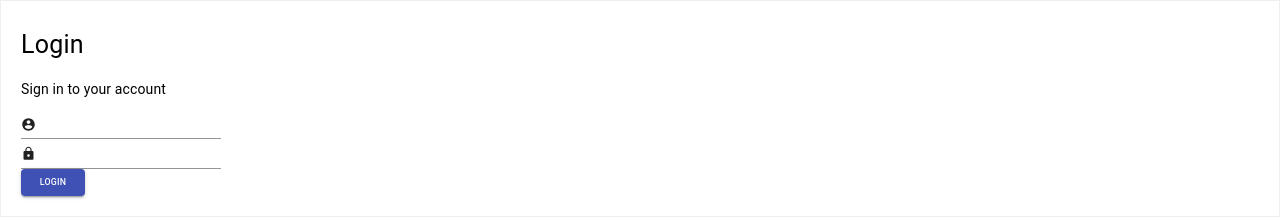
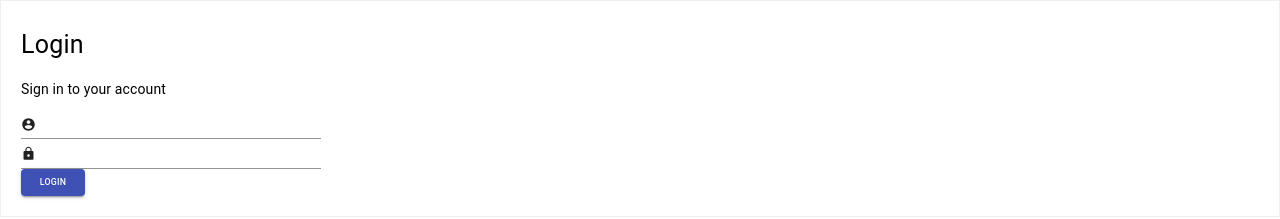
Before and after one commit to phucla/react-materialui-talwindcss, a React (Create React App) app: page /login in a window 1280 px wide. Shown: the top 219 px of the page. Built offline with nearby package versions, Linux system fonts and the light colour scheme; no server answers; what apisauce would draw is missing.

Commit message:
Update login form

```diff
--- a/src/screens/Login/index.tsx
+++ b/src/screens/Login/index.tsx
@@ -116,7 +116,7 @@ const useStyles = makeStyles((theme: Theme) => ({
       fontSize: "14px",
     },
     "& .MuiInputBase-root": {
-      width: "200px"
+      width: "300px"
     }
   }
 }));
--- a/src/screens/Products/index.tsx
+++ b/src/screens/Products/index.tsx
@@ -74,7 +74,7 @@ const ProductsTable = () => {
           <MenuItem className={classes.text} value={20}>Twenty</MenuItem>
           <MenuItem className={classes.text} value={30}>Thirty</MenuItem>
         </Select>
-        <Button variant="contained" onClick={handleSearch}>Default</Button>
+        <Button className="x-26" variant="contained" onClick={handleSearch}>Search</Button>
       </div>
       <Table  aria-labelledby="tableTitle">
         <ProductsTableHead />
@@ -200,7 +200,8 @@ const useStyles = makeStyles((theme: Theme) => ({
       fontSize: "14px",
     },
     "& .MuiInputBase-root": {
-      width: "200px"
+      width: "200px",
+      marginRight: "10px"
     }
   }
 }));
```
